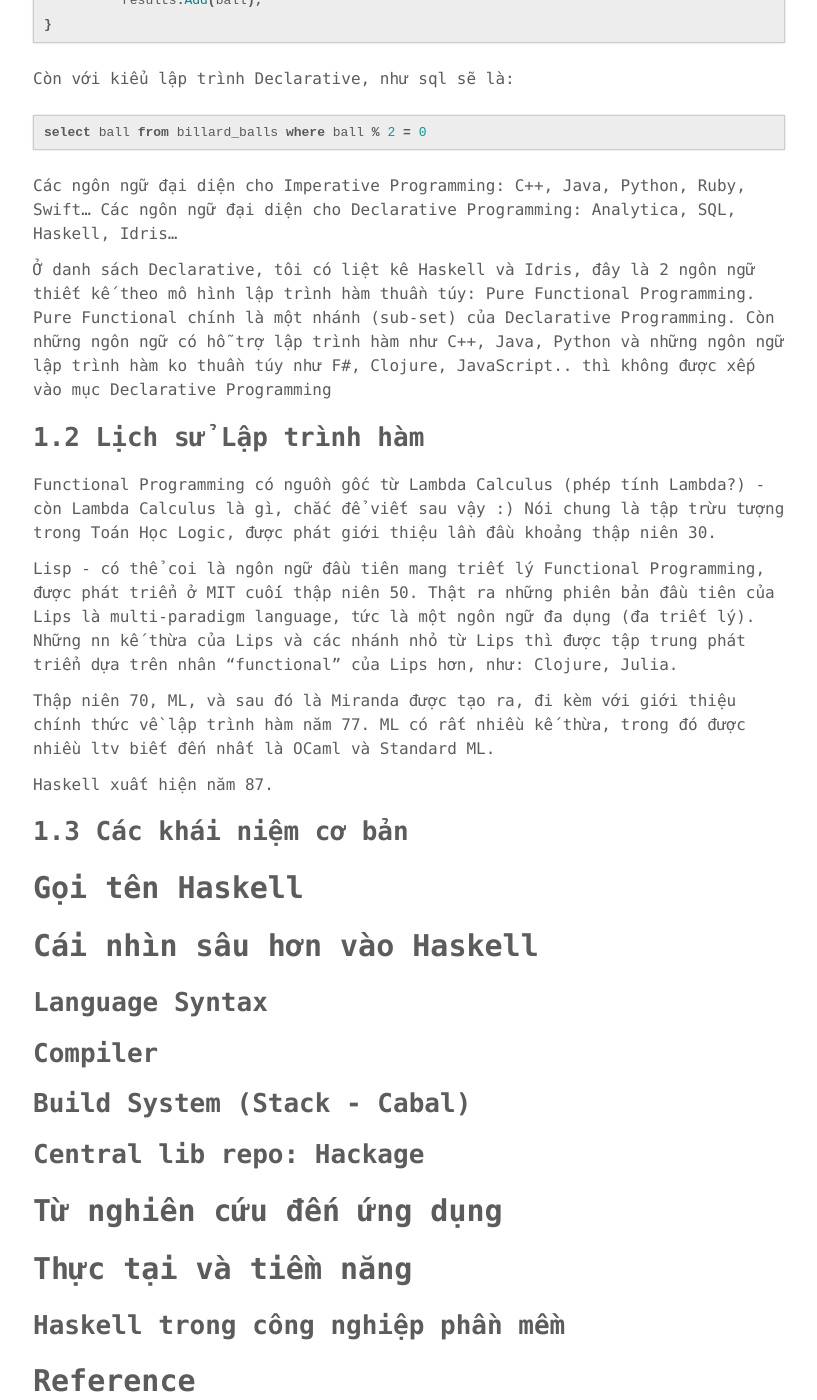
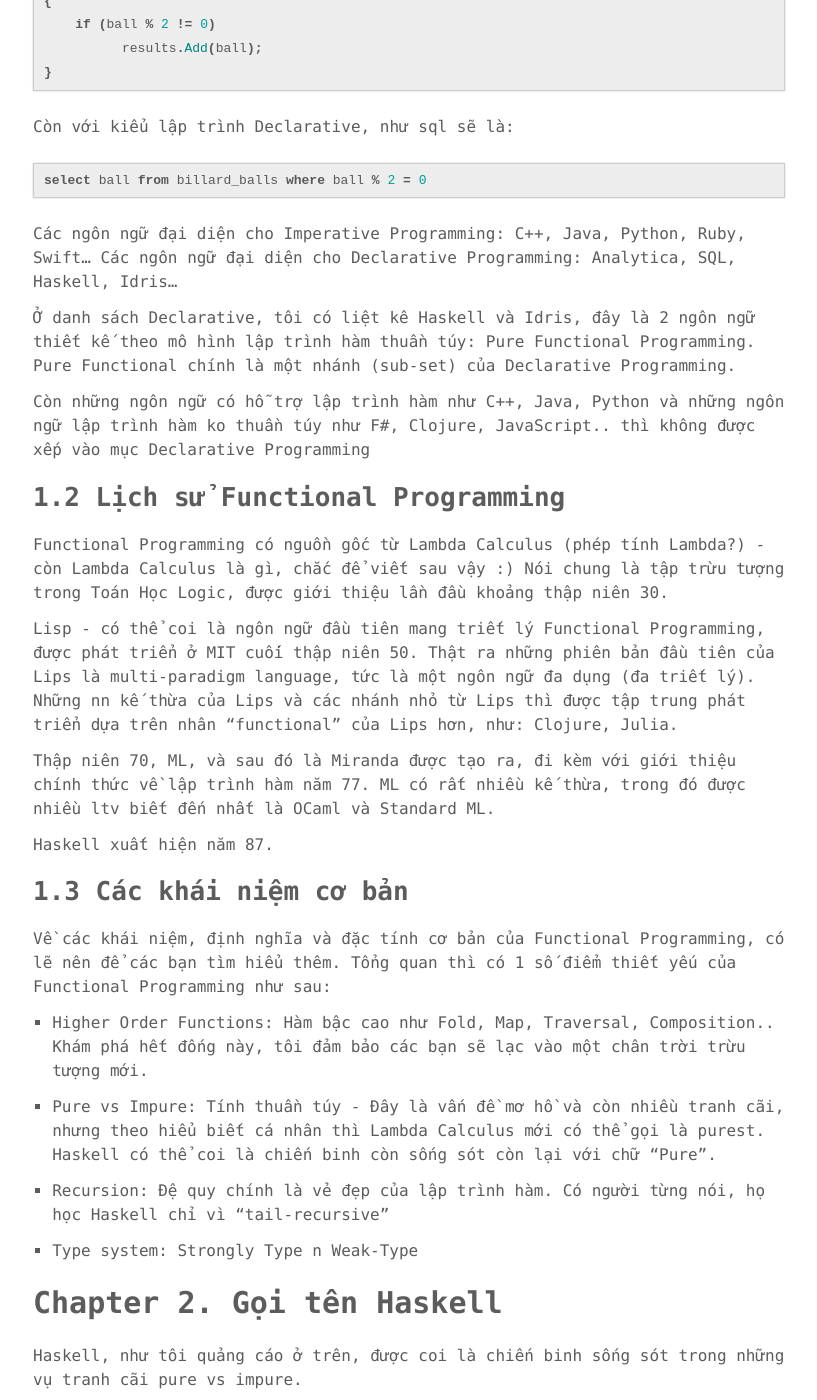
Before and after one commit to phuoc-thanh/phuoc-thanh.github.io, a Jekyll site: the page built from _posts/2018-04-10-haskell-the-hidden-power.md, in a window 1280 px wide and 1400 px high, scrolled down 848 px. Shown: the whole window, without its empty margins (231-1048 px from the left). Built offline with Jekyll 4.4.1, drawn with Linux system fonts in a browser that asks for light colours; comment, search, counter and statistics services are not loaded; some of the changed text lies outside the part shown.

Commit message:
haskell chapter

````diff
--- a/_posts/2018-04-10-haskell-the-hidden-power.md
+++ b/_posts/2018-04-10-haskell-the-hidden-power.md
@@ -15,9 +15,11 @@
 Để tìm hiểu về Functional Programming, trước hết chúng ta nghía qua khái niệm Declarative Programming và Imperative Programming.
 
 ***Imperative Programming:*** Khi lập trình viên (ltv) sẽ viết code để chỉ cho compiler làm những gì họ muốn, chi tiết từng bước một: làm bước a, sau đó làm bước b, lặp lại bước a,b...
+
 ***Declarative Programming:*** Ltv sẽ viết code để mô tả những gì họ muốn nhưng không chỉ rõ chi tiết cách để lấy được kết quả
 
 Ví dụ, khi tôi muốn có tập hợp số bi chẵn của 1 bàn billard.
+
 Với kiểu lập trình Imperative, như C#/Java tôi sẽ code như sau:
 
 ```java
@@ -42,11 +44,12 @@
 
 Ở danh sách Declarative, tôi có liệt kê Haskell và Idris, đây là 2 ngôn ngữ thiết kế theo mô hình lập trình hàm thuần túy: Pure Functional Programming.
 Pure Functional chính là một nhánh (sub-set) của Declarative Programming.
+
 Còn những ngôn ngữ có hỗ trợ lập trình hàm như C++, Java, Python và những ngôn ngữ lập trình hàm ko thuần túy như F#, Clojure, JavaScript.. thì không được xếp vào mục Declarative Programming
 
-## 1.2 Lịch sử Lập trình hàm
+## 1.2 Lịch sử Functional Programming
 
-Functional Programming có nguồn gốc từ Lambda Calculus (phép tính Lambda?) - còn Lambda Calculus là gì, chắc để viết sau vậy :) Nói chung là tập trừu tượng trong Toán Học Logic, được phát giới thiệu lần đầu khoảng thập niên 30.
+Functional Programming có nguồn gốc từ Lambda Calculus (phép tính Lambda?) - còn Lambda Calculus là gì, chắc để viết sau vậy :) Nói chung là tập trừu tượng trong Toán Học Logic, được giới thiệu lần đầu khoảng thập niên 30.
 
 Lisp - có thể coi là ngôn ngữ đầu tiên mang triết lý Functional Programming, được phát triển ở MIT cuối thập niên 50. Thật ra những phiên bản đầu tiên của Lips là multi-paradigm language, tức là một ngôn ngữ đa dụng (đa triết lý). Những nn kế thừa của Lips và các nhánh nhỏ từ Lips thì được tập trung phát triển dựa trên nhân "functional" của Lips hơn, như: Clojure, Julia.
 
@@ -56,7 +59,26 @@
 
 ## 1.3 Các khái niệm cơ bản
 
-# Gọi tên Haskell
+Về các khái niệm, định nghĩa và đặc tính cơ bản của Functional Programming, có lẽ nên để các bạn tìm hiểu thêm. Tổng quan thì có 1 số điểm thiết yếu của Functional Programming như sau:
+
+* Higher Order Functions: Hàm bậc cao như Fold, Map, Traversal, Composition.. Khám phá hết đống này, tôi đảm bảo các bạn sẽ lạc vào một chân trời trừu tượng mới.
+
+* Pure vs Impure: Tính thuần túy - Đây là vấn đề mơ hồ và còn nhiều tranh cãi, nhưng theo hiểu biết cá nhân thì Lambda Calculus mới có thể gọi là purest. Haskell có thể coi là chiến binh còn sống sót còn lại với chữ "Pure".
+
+* Recursion: Đệ quy chính là vẻ đẹp của lập trình hàm. Có người từng nói, họ học Haskell chỉ vì "tail-recursive"
+
+* Type system: Strongly Type n Weak-Type
+
+# Chapter 2. Gọi tên Haskell
+
+Haskell, như tôi quảng cáo ở trên, được coi là chiến binh sống sót trong những vụ tranh cãi pure vs impure.
+
+Haskell đủ "mature" để có thể tồn tại giữa hàng trăm ngôn ngữ khác nhưng vẫn giữ được mức độ Pure rất cao.
+
+Haskell là ngôn ngữ tốt nhất dành cho những ai đang muốn học Functional Programming
+
+Haskell thường được xem là ngôn ngữ học thuật, nghiên cứu. Nhưng gần đây đã xuất hiện những sản phẩm tạo ra từ Haskell
+
 
 # Cái nhìn sâu hơn vào Haskell
 
````
